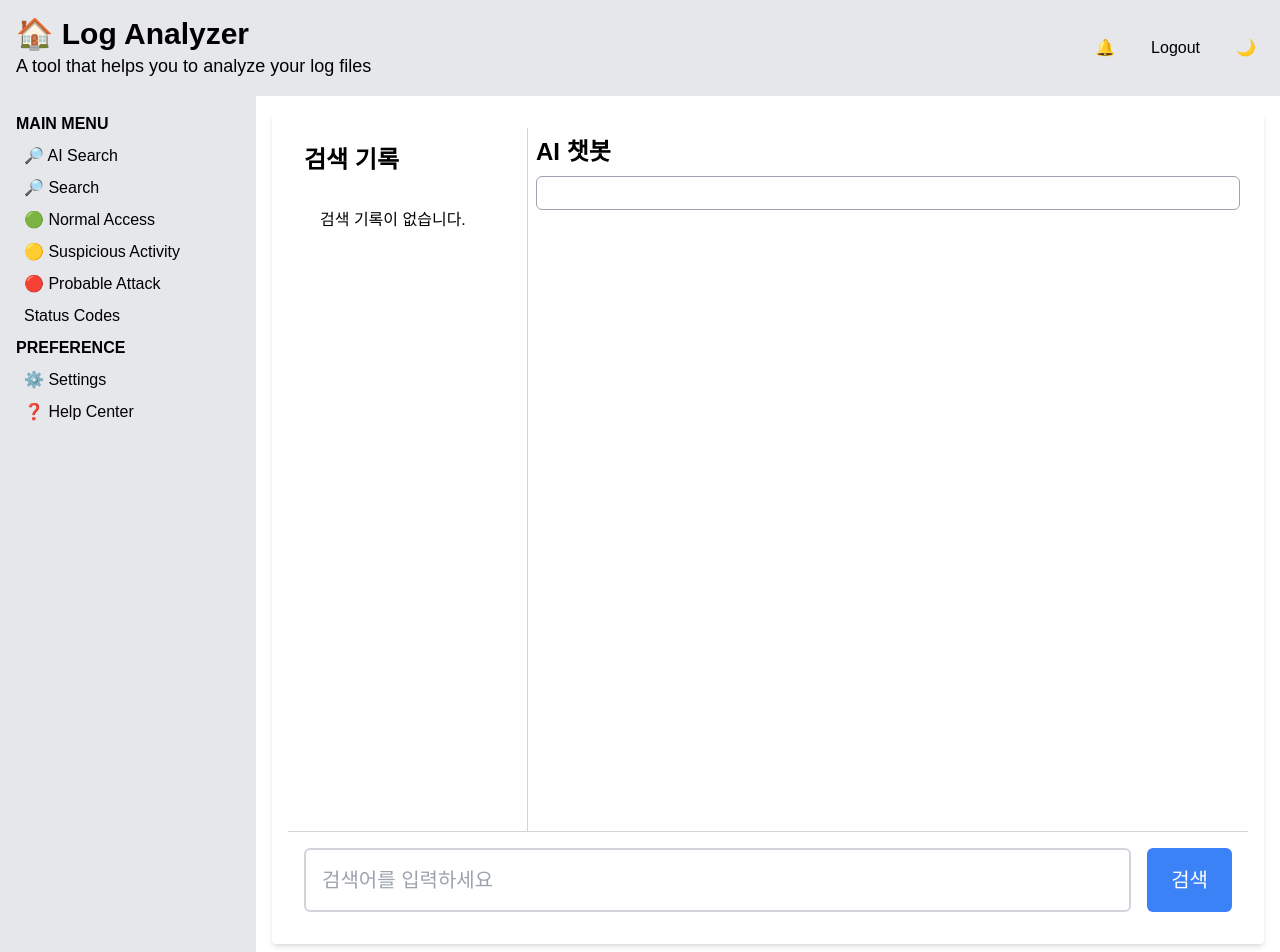
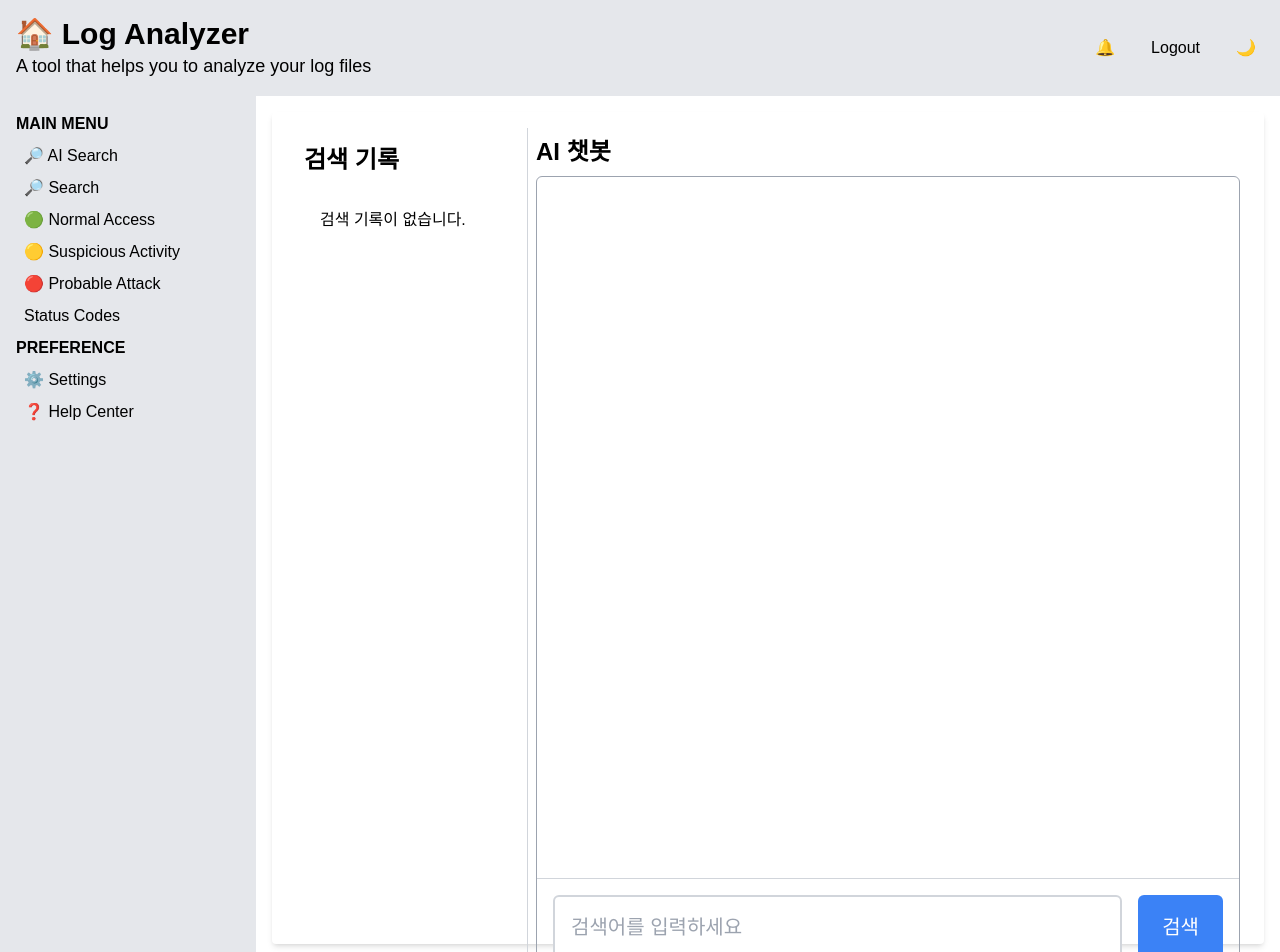
Before and after one commit to lamaBread/LogAnalyzer, a Next.js app in the folder frontend/: page /specific/main_menu/ai_search in a window 1280 px wide. Shown: the top 952 px of the page. Built offline with nearby package versions, Linux system fonts and the light colour scheme.

Commit message:
챗봇 검색바 대화창 밑에 넣기

```diff
--- a/frontend/app/specific/main_menu/ai_search/page.tsx
+++ b/frontend/app/specific/main_menu/ai_search/page.tsx
@@ -89,8 +89,8 @@ export default function AISearchPage() {
         {/* AI 챗봇 */}
         <div className="w-3/4 p-2">
           <h2 className="text-2xl font-bold mb-2">AI 챗봇</h2>
-          <div className="overflow-y-auto border border-gray-400 rounded-md" style={{ maxHeight: "500px" }}>
-            <div className="flex flex-col space-y-4 p-4">
+          <div className="flex flex-col border border-gray-400 rounded-md" style={{ height: "800px" }}>
+            <div className="overflow-y-auto flex flex-col h-full space-y-4 p-4">
               {history.map((item, index) => (
                 <div key={index} className="flex flex-col space-y-2">
                   {item.role === "user" ? (
@@ -123,12 +123,8 @@ export default function AISearchPage() {
                 </div>
               )}
             </div>
-          </div>
-        </div>
-      </div>
-
             {/* 검색바 */}
-      <div className="flex p-4 border-t border-gray-300 dark:border-gray-700">
+            <div className="flex p-4 border-t border-gray-300 dark:border-gray-700 flex-shrink-0">
               <input
                 type="text"
                 placeholder="검색어를 입력하세요"
@@ -147,5 +143,8 @@ export default function AISearchPage() {
               </button>
             </div>
           </div>
+        </div>
+      </div>
+    </div>
   );
 }
```
Lines whose indentation alone changed are shown as unchanged.
